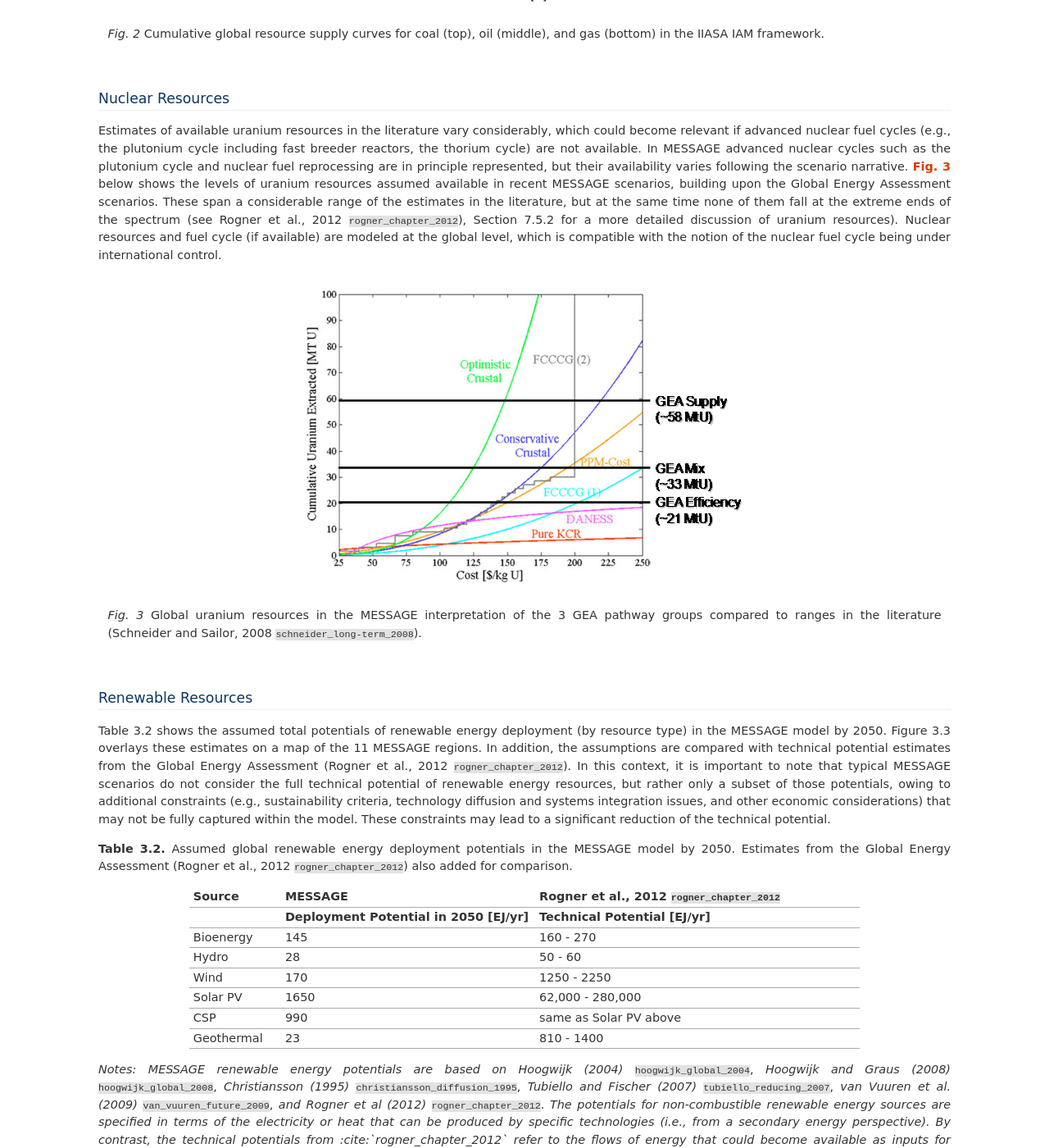
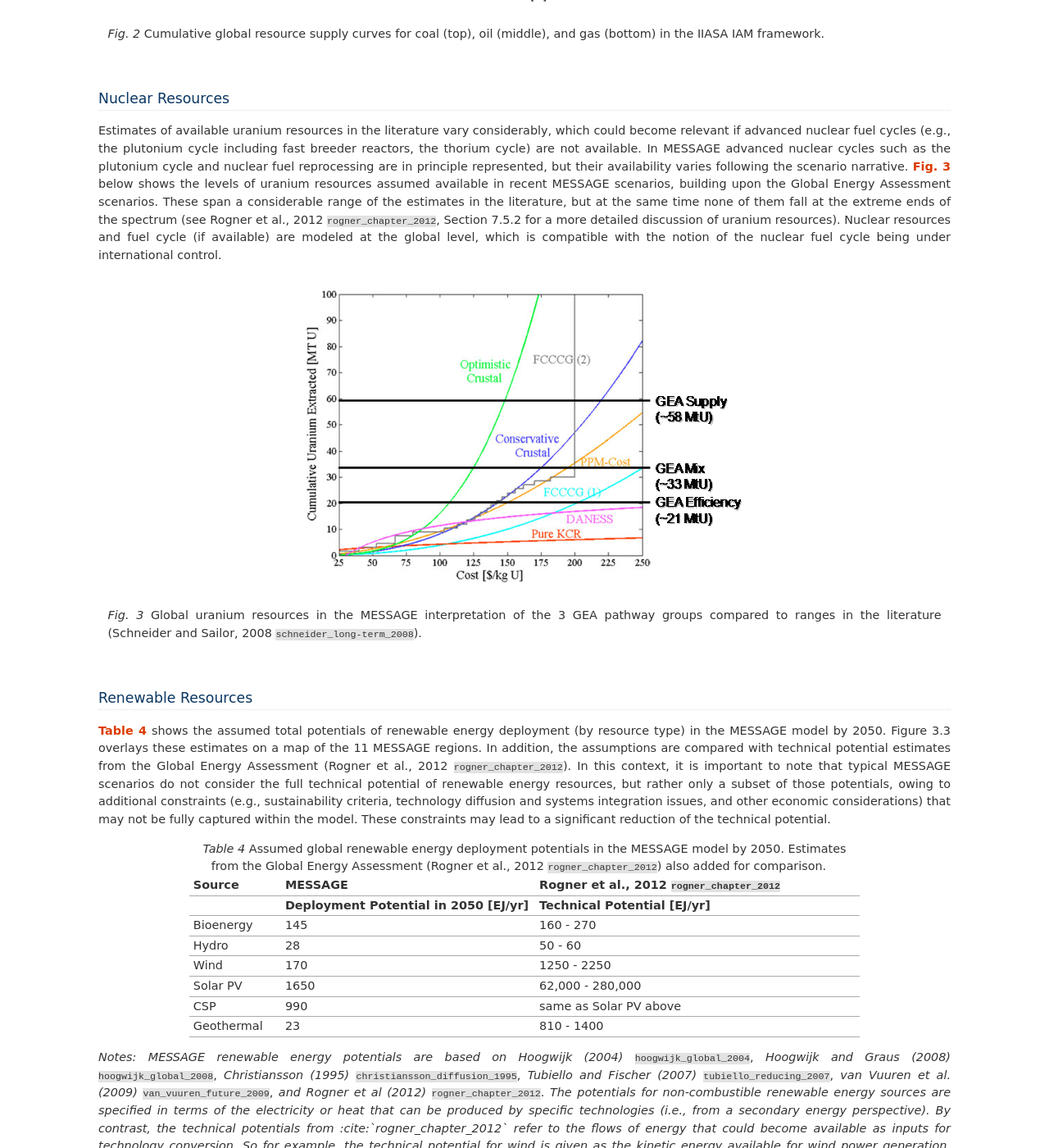
Before and after one commit to yiyi1991/message-ix-models, a Sphinx documentation site: the page built from doc/global/source/message_globiom/energy/resource.rst, in a window 1280 px wide and 1400 px high, scrolled down 2145 px. Shown: the whole window at 82% size. Built offline with Sphinx 7.4.7, drawn with Linux system fonts in a browser that asks for light colours; pages that are not in the unit, such as notebooks, are missing from menus; cross-references to code outside the pages are shown as plain code.

Commit message:
Update resource.rst

```diff
--- a/doc/global/source/message_globiom/energy/resource.rst
+++ b/doc/global/source/message_globiom/energy/resource.rst
@@ -79,7 +79,7 @@ Similar to conventional oil, much of the unconventional oil resides in the Middl
 Nuclear Resources
 -------------------
 
-Estimates of available uranium resources in the literature vary considerably, which could become relevant if advanced nuclear fuel cycles (e.g., the plutonium cycle including fast breeder reactors, the thorium cycle) are not available. In MESSAGE advanced nuclear cycles such as the plutonium cycle and nuclear fuel reprocessing are in principle represented, but their availability varies following the scenario narrative. :numref:`fig-uran` below shows the levels of uranium resources assumed available in recent MESSAGE scenarios, building upon the Global Energy Assessment scenarios. These span a considerable range of the estimates in the literature, but at the same time none of them fall at the extreme ends of the spectrum (see Rogner et al., 2012 :cite:`rogner_chapter_2012`), Section 7.5.2 for a more detailed discussion of uranium resources). Nuclear resources and fuel cycle (if available) are modeled at the global level, which is compatible with the notion of the nuclear fuel cycle being under international control.
+Estimates of available uranium resources in the literature vary considerably, which could become relevant if advanced nuclear fuel cycles (e.g., the plutonium cycle including fast breeder reactors, the thorium cycle) are not available. In MESSAGE advanced nuclear cycles such as the plutonium cycle and nuclear fuel reprocessing are in principle represented, but their availability varies following the scenario narrative. :numref:`fig-uran` below shows the levels of uranium resources assumed available in recent MESSAGE scenarios, building upon the Global Energy Assessment scenarios. These span a considerable range of the estimates in the literature, but at the same time none of them fall at the extreme ends of the spectrum (see Rogner et al., 2012 :cite:`rogner_chapter_2012`, Section 7.5.2 for a more detailed discussion of uranium resources). Nuclear resources and fuel cycle (if available) are modeled at the global level, which is compatible with the notion of the nuclear fuel cycle being under international control.
 
 .. _fig-uran:
 .. figure:: /_static/nuclear_resources.png
@@ -90,11 +90,10 @@ Estimates of available uranium resources in the literature vary considerably, wh
 
 Renewable Resources
 ------------------------------
-Table 3.2 shows the assumed total potentials of renewable energy deployment (by resource type) in the MESSAGE model by 2050. Figure 3.3 overlays these estimates on a map of the 11 MESSAGE regions. In addition, the assumptions are compared with technical potential estimates from the Global Energy Assessment (Rogner et al., 2012 :cite:`rogner_chapter_2012`).  In this context, it is important to note that typical MESSAGE scenarios do not consider the full technical potential of renewable energy resources, but rather only a subset of those potentials, owing to additional constraints (e.g., sustainability criteria, technology diffusion and systems integration issues, and other economic considerations) that may not be fully captured within the model. These constraints may lead to a significant reduction of the technical potential.
+:numref:`tab-depl` shows the assumed total potentials of renewable energy deployment (by resource type) in the MESSAGE model by 2050. Figure 3.3 overlays these estimates on a map of the 11 MESSAGE regions. In addition, the assumptions are compared with technical potential estimates from the Global Energy Assessment (Rogner et al., 2012 :cite:`rogner_chapter_2012`).  In this context, it is important to note that typical MESSAGE scenarios do not consider the full technical potential of renewable energy resources, but rather only a subset of those potentials, owing to additional constraints (e.g., sustainability criteria, technology diffusion and systems integration issues, and other economic considerations) that may not be fully captured within the model. These constraints may lead to a significant reduction of the technical potential.
 
-**Table 3.2.** Assumed global renewable energy deployment potentials in the MESSAGE model by 2050. Estimates from the Global Energy Assessment (Rogner et al., 2012 :cite:`rogner_chapter_2012`) also added for comparison.
-
-.. list-table::
+.. _tab-depl:
+.. list-table:: Assumed global renewable energy deployment potentials in the MESSAGE model by 2050. Estimates from the Global Energy Assessment (Rogner et al., 2012 :cite:`rogner_chapter_2012`) also added for comparison.
    :widths: 13 36 46
    :header-rows: 2
 
```
